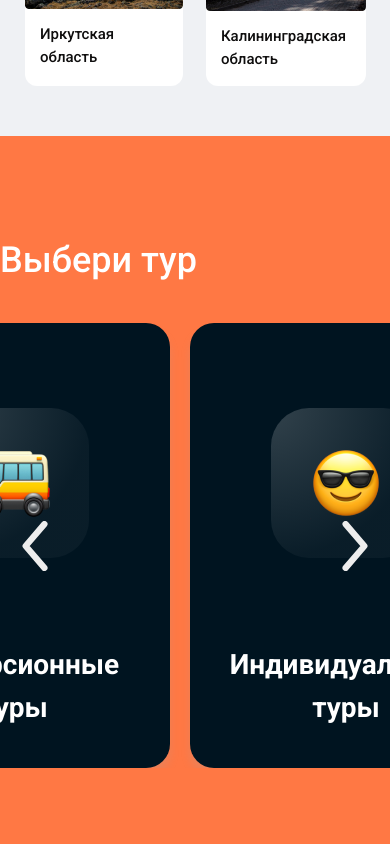
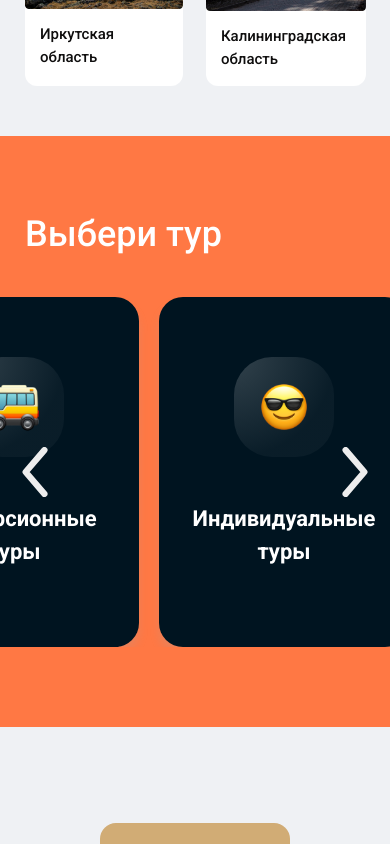
Before and after one commit to jeezou/tours-portal, a Vue app: page / in a window 390 px wide. Shown: the part 4740-5584 px from the top of the page. Built offline with nearby package versions, Linux system fonts and the light colour scheme.

Commit message:
feat: add Tours and EmojiCard components adaptive design

```diff
--- a/src/components/EmojiCard.vue
+++ b/src/components/EmojiCard.vue
@@ -68,4 +68,53 @@ export default {
     text-align: center;
   }
 }
+
+@media screen and (max-width: 768px) {
+  .card {
+    min-width: 280px;
+    height: 400px;
+
+    padding: 70px 10px;
+
+    row-gap: 50px;
+
+    &__name {
+      font-size: 24px;
+      line-height: 150%;
+    }
+
+    &__img-wrapper {
+      width: 120px;
+      height: 120px;
+    }
+
+    &__img {
+      width: 60px;
+    }
+  }
+}
+
+@media screen and (max-width: 500px) {
+  .card {
+    min-width: 250px;
+    height: 350px;
+
+    padding: 60px 10px;
+
+    row-gap: 45px;
+
+    &__name {
+      font-size: 22px;
+    }
+
+    &__img-wrapper {
+      width: 100px;
+      height: 100px;
+    }
+
+    &__img {
+      width: 50px;
+    }
+  }
+}
 </style>
--- a/src/components/Tours.vue
+++ b/src/components/Tours.vue
@@ -1,7 +1,9 @@
 <template>
   <section class="tours">
     <div class="container">
+      <div class="wrapper">
         <h2 class="heading">Выбери тур</h2>
+      </div>
       <div class="cards-wrapper">
         <div
           class="cards-wrapper__scroll-left"
@@ -132,13 +134,20 @@ export default {
     align-items: center;
 
     max-width: 100%;
+  }
+  .wrapper {
+    width: 100%;
+    max-width: 1320px;
+    box-sizing: border-box;
+  }
   .heading {
+    width: 100%;
+    margin: 0 100px 35px 100px;
+    box-sizing: border-box;
     color: $white;
     font-size: 36px;
     font-weight: 500;
     line-height: 56px;
-      margin-bottom: 35px;
-      max-width: 1320px;
     width: 100%;
   }
 
@@ -189,16 +198,32 @@ export default {
 
     overflow-x: scroll;
 
-      -ms-overflow-style: none; /* for Internet Explorer, Edge */
-      scrollbar-width: none; /* for Firefox */
+    -ms-overflow-style: none;
+    scrollbar-width: none;
     overflow-y: scroll;
 
     &::-webkit-scrollbar {
-        display: none; /* for Chrome, Safari, and Opera */
+      display: none;
     }
 
     scroll-behavior: smooth;
   }
 }
+
+@media screen and (max-width: 768px) {
+  .tours {
+    padding: 70px 0 80px 0;
+    .heading {
+      margin: 0 50px 35px 50px;
+    }
+  }
+}
+
+@media screen and (max-width: 500px) {
+  .tours {
+    .heading {
+      margin: 0 25px 35px 25px;
+    }
+  }
 }
 </style>
```
Lines whose indentation alone changed are shown as unchanged.
